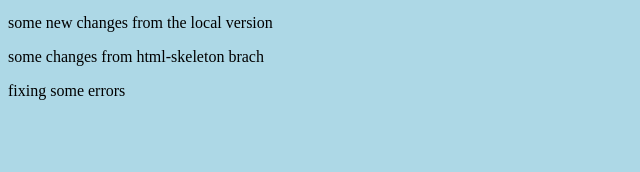
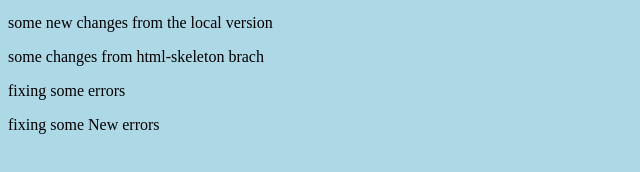
Before and after one commit to MofrehM/delete-me, a plain HTML site: page index.html in a window 1280 px wide. Shown: the part 348-520 px from the top of the page, without its empty margins (0-640 px from the left). Drawn offline with Linux system fonts and the light colour scheme.

Commit message:
some modifiction

```diff
--- a/index.html
+++ b/index.html
@@ -21,5 +21,7 @@
 <p>some new changes from the local version</p>
  <p> some changes from html-skeleton brach</p>
 <p>fixing some errors</p>
+<p>fixing some New errors</p>
+
 </body>
 </html>
```
